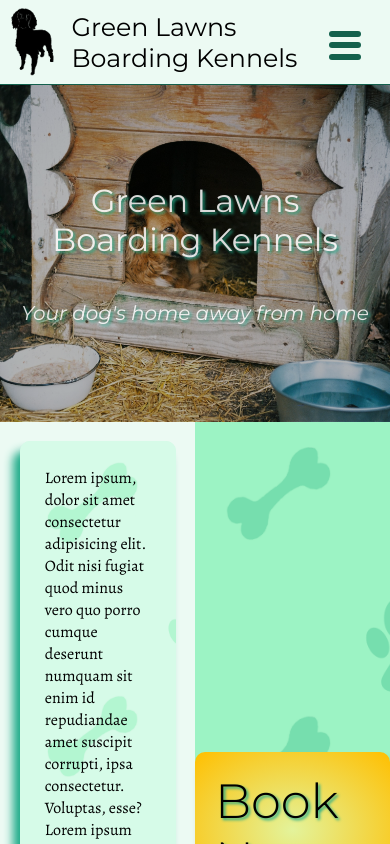
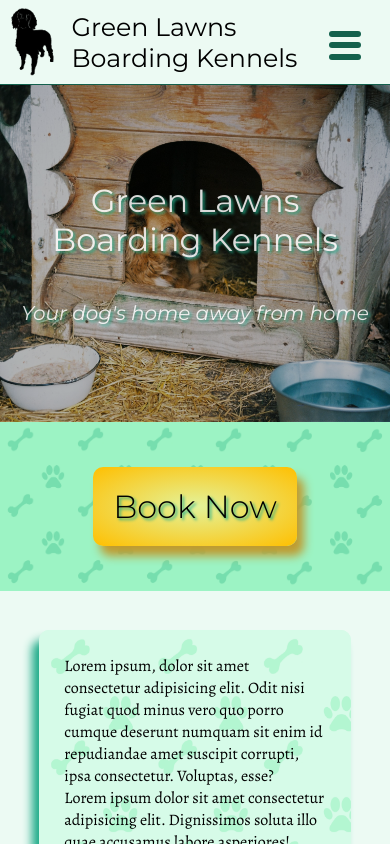
Before and after one commit to Velocima/green-lawns, a React (Create React App) app: page / in a window 390 px wide. Shown: the top 844 px of the page. Built offline with nearby package versions, Linux system fonts and the light colour scheme.

Commit message:
landing made responsive

```diff
--- a/src/css/landing.css
+++ b/src/css/landing.css
@@ -143,16 +143,20 @@
     .landing-container .description .call-to-action a {
       font-size: 3rem; } }
   @media screen and (max-width: 1000px) {
+    .landing-container .title-banner {
+      height: 40vh; }
       .landing-container .title-banner .titles h1,
       .landing-container .title-banner .titles h2 {
         font-weight: 400; }
       .landing-container .title-banner .titles h2 {
         font-size: 3vw; }
+    .landing-container .description {
+      min-height: 50vh; }
       .landing-container .description .text-container p {
-      font-size: 1rem; } }
+        font-size: 1rem; }
+      .landing-container .description .call-to-action a {
+        font-size: 2.5rem; } }
   @media screen and (max-width: 700px) {
-    .landing-container .title-banner {
-      height: 40vh; }
     .landing-container .title-banner .titles {
       padding: 0; }
       .landing-container .title-banner .titles h1 {
@@ -162,4 +166,11 @@
       .landing-container .title-banner .titles h2 {
         font-size: 1.25rem;
         text-align: center;
-          padding: 0 20px; } }
+        padding: 0 20px; }
+    .landing-container .description {
+      grid-template-columns: 1fr;
+      grid-template-rows: 20vh; }
+      .landing-container .description .call-to-action {
+        grid-row: 1 / span 2; }
+        .landing-container .description .call-to-action a {
+          font-size: 2rem; } }
--- a/src/scss/landing.scss
+++ b/src/scss/landing.scss
@@ -93,6 +93,7 @@
 	}
 	@media screen and (max-width: 1000px) {
 		.title-banner {
+			height: 40vh;
 			.titles {
 				h1,
 				h2 {
@@ -104,16 +105,21 @@
 			}
 		}
 		.description {
+			min-height: 50vh;
 			.text-container {
 				p {
 					font-size: 1rem;
+				}
+			}
+			.call-to-action {
+				a {
+					font-size: 2.5rem;
 				}
 			}
 		}
 	}
 	@media screen and (max-width: 700px) {
 		.title-banner {
-			height: 40vh;
 			.titles {
 				padding: 0;
 				h1 {
@@ -128,5 +134,16 @@
 				}
 			}
 		}
+		.description {
+			grid-template-columns: 1fr;
+			grid-template-rows: 20vh;
+
+			.call-to-action {
+				grid-row: 1 / span 2;
+				a {
+					font-size: 2rem;
+				}
+			}
+		}
 	}
 }
```
Lines whose indentation alone changed are shown as unchanged.
